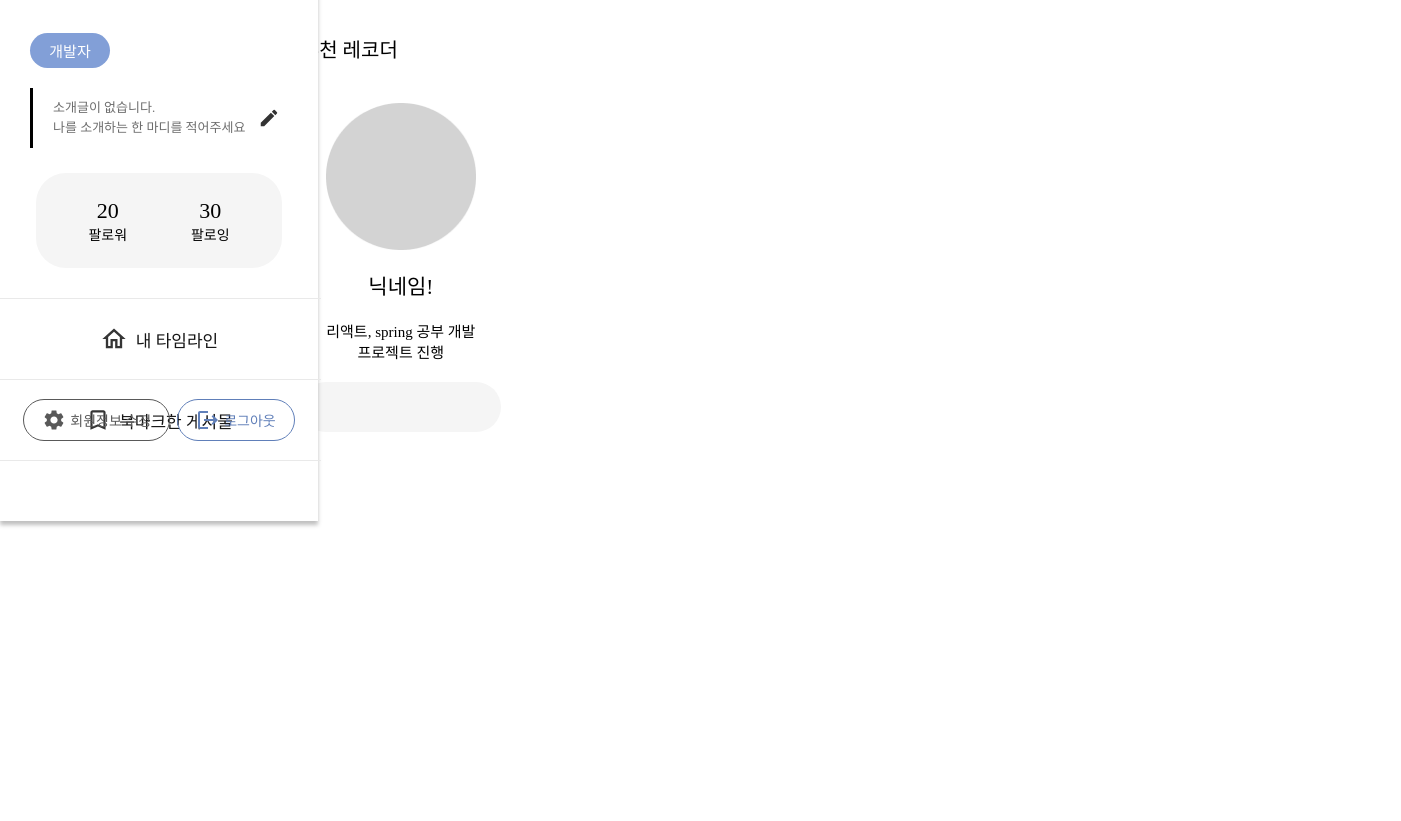
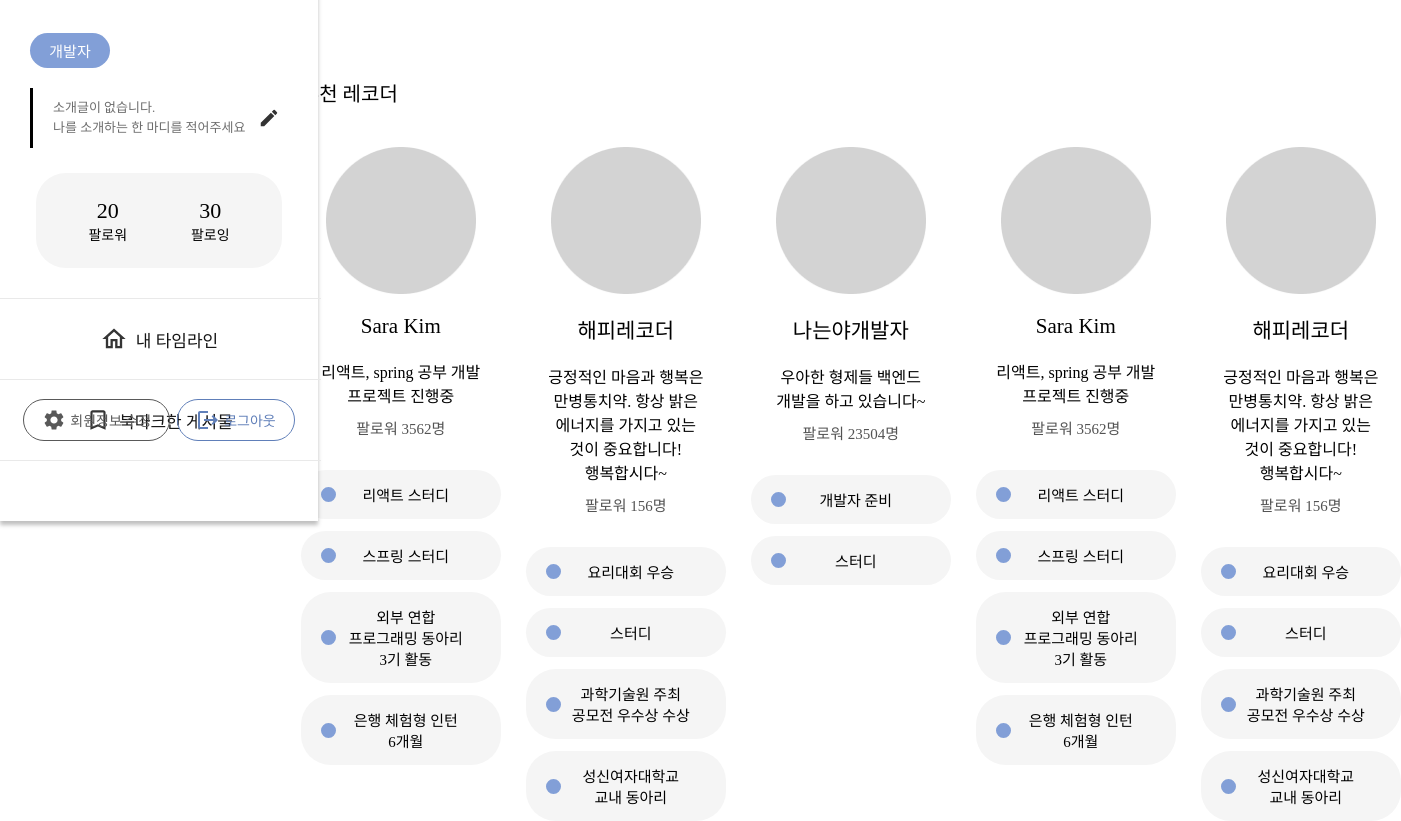
Before and after one commit to Record-Timeline/Front, a React (Create React App) app: page / in a window 1280 px wide. Shown: the part 339-1160 px from the top of the page, 1401 px wide, since content can reach past the window. Before the commit the page ends 800 px from the top, so only its background shows below. Built offline with nearby package versions, Linux system fonts and the light colour scheme.

Commit message:
Feat: 추천 레코더 추가

```diff
--- a/src/components/common/Header.jsx
+++ b/src/components/common/Header.jsx
@@ -12,6 +12,7 @@ export default function Header() {
         height: 90px;
         display: flex;
         align-items: center;
+        margin-top: 30px;
       `}
     >
       <div
--- a/src/components/main/RecoderRecommendation.jsx
+++ b/src/components/main/RecoderRecommendation.jsx
@@ -7,38 +7,151 @@ import testProfileImg from "../../assets/images/testProfileImg.png";
 export default function RecoderRecommendation() {
   const testNickName = "닉네임!";
   const introduce = "리액트, spring 공부 개발 프로젝트 진행";
+  const testfollowers = 203;
+  const testRecorderData = [
+    {
+      name: "Sara Kim",
+      introduce: "리액트, spring 공부 개발 프로젝트 진행중",
+      followers: 3562,
+      timelineList: [
+        "리액트 스터디",
+        "스프링 스터디",
+        "외부 연합 프로그래밍 동아리 3기 활동",
+        "은행 체험형 인턴 6개월",
+      ],
+    },
+    {
+      name: "해피레코더",
+      introduce:
+        "긍정적인 마음과 행복은 만병통치약. 항상 밝은 에너지를 가지고 있는 것이 중요합니다! 행복합시다~",
+      followers: 156,
+      timelineList: [
+        "요리대회 우승",
+        "스터디",
+        "과학기술원 주최 공모전 우수상 수상",
+        "성신여자대학교 교내 동아리",
+      ],
+    },
+    {
+      name: "나는야개발자",
+      introduce: "우아한 형제들 백엔드 개발을 하고 있습니다~",
+      followers: 23504,
+      timelineList: ["개발자 준비", "스터디"],
+    },
+    {
+      name: "Sara Kim",
+      introduce: "리액트, spring 공부 개발 프로젝트 진행중",
+      followers: 3562,
+      timelineList: [
+        "리액트 스터디",
+        "스프링 스터디",
+        "외부 연합 프로그래밍 동아리 3기 활동",
+        "은행 체험형 인턴 6개월",
+      ],
+    },
+    {
+      name: "해피레코더",
+      introduce:
+        "긍정적인 마음과 행복은 만병통치약. 항상 밝은 에너지를 가지고 있는 것이 중요합니다! 행복합시다~",
+      followers: 156,
+      timelineList: [
+        "요리대회 우승",
+        "스터디",
+        "과학기술원 주최 공모전 우수상 수상",
+        "성신여자대학교 교내 동아리",
+      ],
+    },
+  ];
   return (
     <div
       css={css`
-        width: 200px;
+        display: flex;
       `}
     >
-      <ProfileNickName profileImgSrc={testProfileImg} nickName={testNickName} />
+      {testRecorderData.map((user, index) => (
+        <div
+          key={index}
+          css={css`
+            width: 200px;
+            margin-right: 25px;
+            display: flex;
+            flex-direction: column;
+            align-items: center;
+          `}
+        >
+          <ProfileNickName
+            profileImgSrc={testProfileImg}
+            nickName={user.name}
+          />
+          <div
+            css={css`
+              width: 170px;
+              text-align: center;
+              font-size: 16px;
+              font-weight: 400;
+              word-break: keep-all;
+            `}
+          >
+            {user.introduce}
+          </div>
           <div
             css={css`
               text-align: center;
+              color: #535353;
               font-size: 15px;
               font-weight: 400;
-
-          word-break: keep-all;
+              margin-top: 10px;
             `}
           >
-        {introduce}
+            팔로워 {user.followers}명
           </div>
+
           <div
             css={css`
+              display: flex;
+              flex-direction: column;
               margin-top: 20px;
             `}
-      ></div>
+          >
+            {user.timelineList.map((item, idx) => (
+              <div
+                key={idx}
+                css={css`
+                  display: flex;
+                  width: 200px;
+                  margin-top: 12px;
+                  align-items: center;
+                  background: #f5f5f5;
+                  border-radius: 30px;
+                `}
+              >
                 <div
                   css={css`
-          width: 200px;
-          height: 50px;
-          border-radius: 30px;
-          background: #f5f5f5;
-          margin-top: 8px;
+                    border-radius: 20px;
+                    border: 3px solid #829fd7;
+                    background: #829fd7;
+                    width: 9px;
+                    height: 9px;
+                    margin-left: 20px;
                   `}
-      ></div>
+                />
+                <div
+                  css={css`
+                    width: 120px;
+                    text-align: center;
+                    font-size: 15px;
+                    font-weight: 400;
+                    word-break: keep-all;
+                    margin: 14px 10px;
+                  `}
+                >
+                  {item}
+                </div>
+              </div>
+            ))}
+          </div>
+        </div>
+      ))}
     </div>
   );
 }
--- a/src/pages/Main.jsx
+++ b/src/pages/Main.jsx
@@ -47,7 +47,7 @@ export default function Main() {
           css={css`
             font-size: 20px;
             font-weight: 500;
-            margin-top: 30px;
+            margin-top: 70px;
           `}
         >
           관심 분야 / 직종
@@ -57,7 +57,7 @@ export default function Main() {
             display: grid;
             grid-template-columns: repeat(5, 1fr);
             gap: 10px;
-            margin: 20px 0px 50px 0px;
+            margin: 20px 0px 80px 0px;
           `}
         >
           {interestFields.map((interest, index) => (
```
Lines whose indentation alone changed are shown as unchanged.
